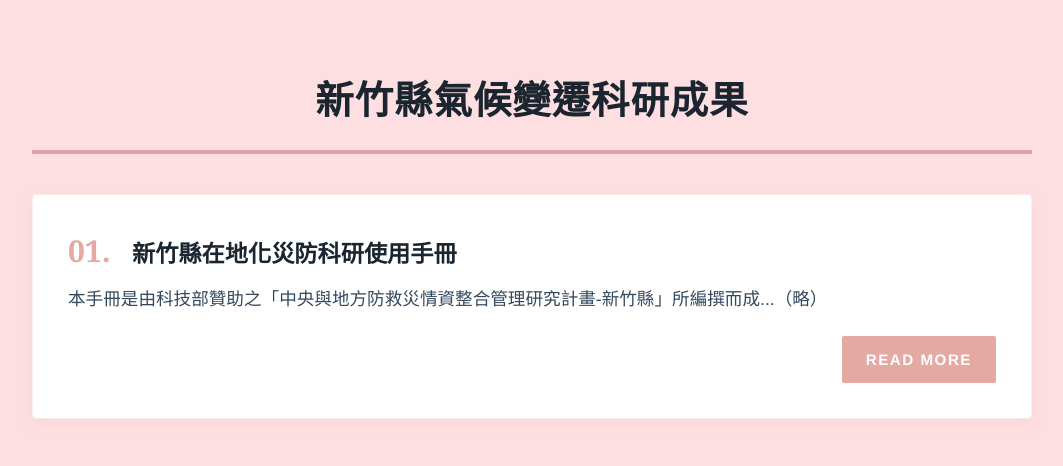
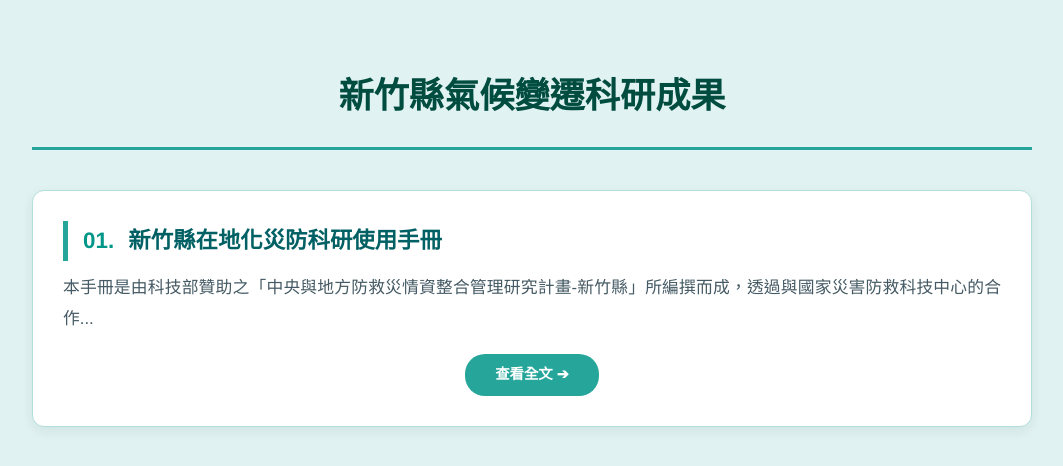
Before and after one commit to a998912137/climate-local, a plain HTML site: page index.html in a window 1280 px wide. Shown: the whole page, without its empty margins (108-1171 px from the left). Drawn offline with Linux system fonts and the light colour scheme.

Commit message:
Update index.html

```diff
--- a/index.html
+++ b/index.html
@@ -7,34 +7,34 @@
     <style>
         body {
             font-family: "Helvetica Neue", Helvetica, Arial, "Microsoft JhengHei", sans-serif;
-            /* 【修改位置】網頁最底層的背景顏色 */
-            background-color: #FEDFE1;
+            /* 【配色：極淺湖水綠背景】參考圖中背景色 */
+            background-color: #e0f2f1;
             padding: 40px 20px;
             line-height: 1.8;
-            /* 【修改位置】內文預設文字顏色 (建議用深色) */
-            color: #2c3e50;
+            color: #263238;
             margin: 0;
         }
 
         .container {
-            /* 【修改位置】版面最大寬度 (例如 1000px 或 1200px) */
             max-width: 1000px;
             margin: auto;
         }
 
         h1 {
-            /* 【修改位置】大標題文字顏色 */
-            color: #1a252f;
+            /* 【配色：深森林綠文字】參考圖中標題色 */
+            color: #004d40;
             text-align: center;
-            font-size: 2.4rem;
+            font-size: 2.2rem;
+            margin-bottom: 20px;
+            font-weight: bold;
+        }
+
+        /* 大標題下方的裝飾橫線 */
+        .header-underline {
+            width: 100%;
+            /* 【配色：明亮的藍綠色橫線】 */
+            border-bottom: 3px solid #26a69a;
             margin-bottom: 40px;
-            letter-spacing: 1px;
-            padding-bottom: 15px;
-            /* 【修改位置】大標題底線：厚度(4px)、樣式(solid實線)、顏色(#e5a9a4) */
-            border-bottom: 4px solid #DC9FB4;
-            /* 【修改位置】標題長度控制：inline-block 為自動長度，100% 為全寬 */
-            display: inline-block;
-            width: 100%;
         }
 
         .card-link {
@@ -45,94 +45,84 @@
         }
 
         .card {
-            /* 【修改位置】內容框(卡片)的背景顏色 */
+            /* 【內容框背景：純白】在淺綠底色上會顯得很乾淨 */
             background: #ffffff;
-            /* 【修改位置】圓角程度 (0px 為直角，數字越大越圓) */
-            border-radius: 4px;
-            padding: 35px;
-            /* 【修改位置】卡片陰影：控制顏色與模糊度 */
-            box-shadow: 0 4px 15px rgba(229, 169, 164, 0.15);
+            border-radius: 12px;
+            padding: 30px;
+            box-shadow: 0 4px 12px rgba(0, 77, 64, 0.08);
             transition: all 0.3s ease;
             cursor: pointer;
-            /* 【修改位置】卡片外框線顏色 */
-            border: 1px solid #f9ebea;
+            border: 1px solid #b2dfdb;
         }
 
-        /* 當滑鼠移到卡片上時的效果 */
         .card-link:hover .card {
-            transform: translateY(-4px); /* 向上浮動的高度 */
-            /* 【修改位置】滑鼠移上去時的陰影加強顏色 */
-            box-shadow: 0 12px 35px rgba(229, 169, 164, 0.3);
-            /* 【修改位置】滑鼠移上去時的邊框顏色 */
-            border-color: #e5a9a4;
+            transform: translateY(-5px);
+            /* 滑鼠移上去時陰影顏色變深 */
+            box-shadow: 0 10px 25px rgba(0, 150, 136, 0.2);
+            border-color: #26a69a;
         }
 
         .link-title {
-            /* 【修改位置】項目標題文字顏色 */
-            color: #1a252f;
-            font-weight: 800;
-            font-size: 1.45em;
+            /* 【配色：深海軍藍標題】參考圖中列表標題色 */
+            color: #006064;
+            font-weight: 700;
+            font-size: 1.4em;
             display: block;
             margin-bottom: 12px;
-            line-height: 1.4;
+            /* 左側藍色側邊條裝飾，完全模仿截圖風格 */
+            border-left: 5px solid #26a69a;
+            padding-left: 15px;
         }
 
         .description {
-            /* 【修改位置】說明文字的大小與顏色 */
-            font-size: 1.1em;
-            color: #34495e;
+            font-size: 1.05em;
             text-align: justify;
-            font-style: normal;
+            color: #455a64;
         }
 
-        .read-more {
+        .read-more-btn {
             display: inline-block;
-            text-align: right;
-            /* 【修改位置】右下角標籤按鈕背景顏色 */
-            background-color: #e5a9a4;
-            /* 【修改位置】右下角標籤按鈕文字顏色 */
+            /* 【配色：圖中標誌性的藍綠色按鈕】 */
+            background-color: #26a69a;
             color: #ffffff;
-            padding: 10px 24px;
-            border-radius: 2px;
+            padding: 8px 30px;
+            border-radius: 20px; /* 圓角膠囊形狀，模仿圖中「查看更多」 */
             font-weight: bold;
-            font-size: 0.95em;
+            font-size: 0.9em;
             margin-top: 20px;
-            letter-spacing: 1.5px;
+            transition: background 0.3s;
         }
 
-        /* 當滑鼠移到卡片上時，按鈕標籤的顏色變化 */
-        .card-link:hover .read-more {
-            background-color: #1a252f; /* 變為深色 */
+        .card-link:hover .read-more-btn {
+            /* 移上去時顏色變深綠 */
+            background-color: #00796b;
         }
 
         .number {
-            /* 【修改位置】數字序號 (01, 02...) 的顏色 */
-            color: #e5a9a4;
-            margin-right: 15px;
-            font-family: "Georgia", serif;
+            color: #009688;
+            margin-right: 8px;
             font-weight: bold;
-            font-size: 1.3em;
         }
 
         @media (max-width: 600px) {
-            /* 手機版縮放微調 */
             body { padding: 20px 15px; }
-            h1 { font-size: 1.8rem; }
-            .card { padding: 25px; }
+            h1 { font-size: 1.6rem; }
         }
     </style>
 </head>
 <body>
     <div class="container">
         <h1>新竹縣氣候變遷科研成果</h1>
+        <div class="header-underline"></div>
 
         <a href="https://drive.google.com/file/d/1puR2oJpW_lKpxpgfB7ko079jOBmYSbeu/view?usp=drive_link" target="_blank" class="card-link">
             <div class="card">
                 <span class="link-title"><span class="number">01.</span> 新竹縣在地化災防科研使用手冊</span>
-                <div class="description">本手冊是由科技部贊助之「中央與地方防救災情資整合管理研究計畫-新竹縣」所編撰而成...（略）</div>
-                <div style="text-align: right;"><span class="read-more">READ MORE</span></div>
+                <div class="description">本手冊是由科技部贊助之「中央與地方防救災情資整合管理研究計畫-新竹縣」所編撰而成，透過與國家災害防救科技中心的合作...</div>
+                <div style="text-align: center;"><span class="read-more-btn">查看全文 ➔</span></div>
             </div>
         </a>
+
         </div>
 </body>
 </html>
```
